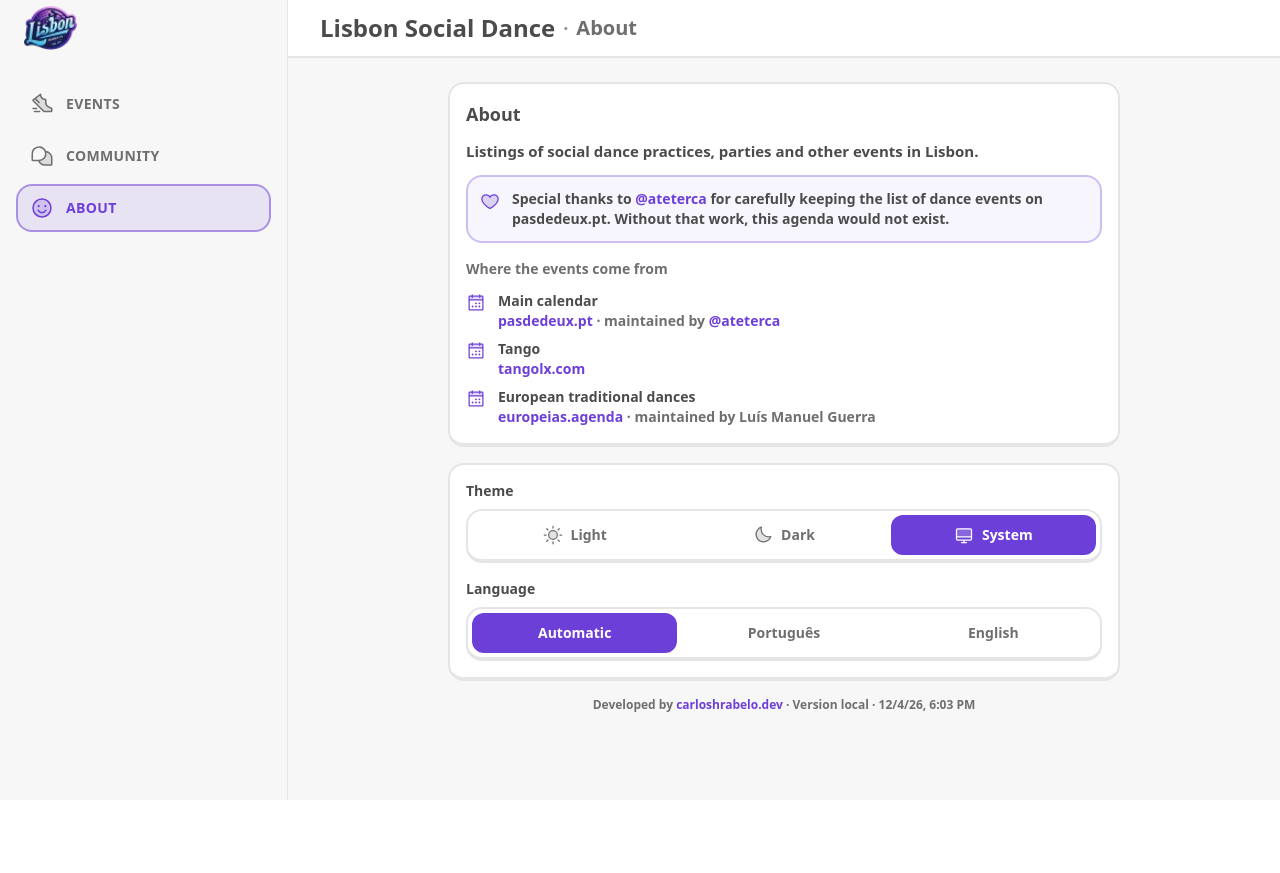
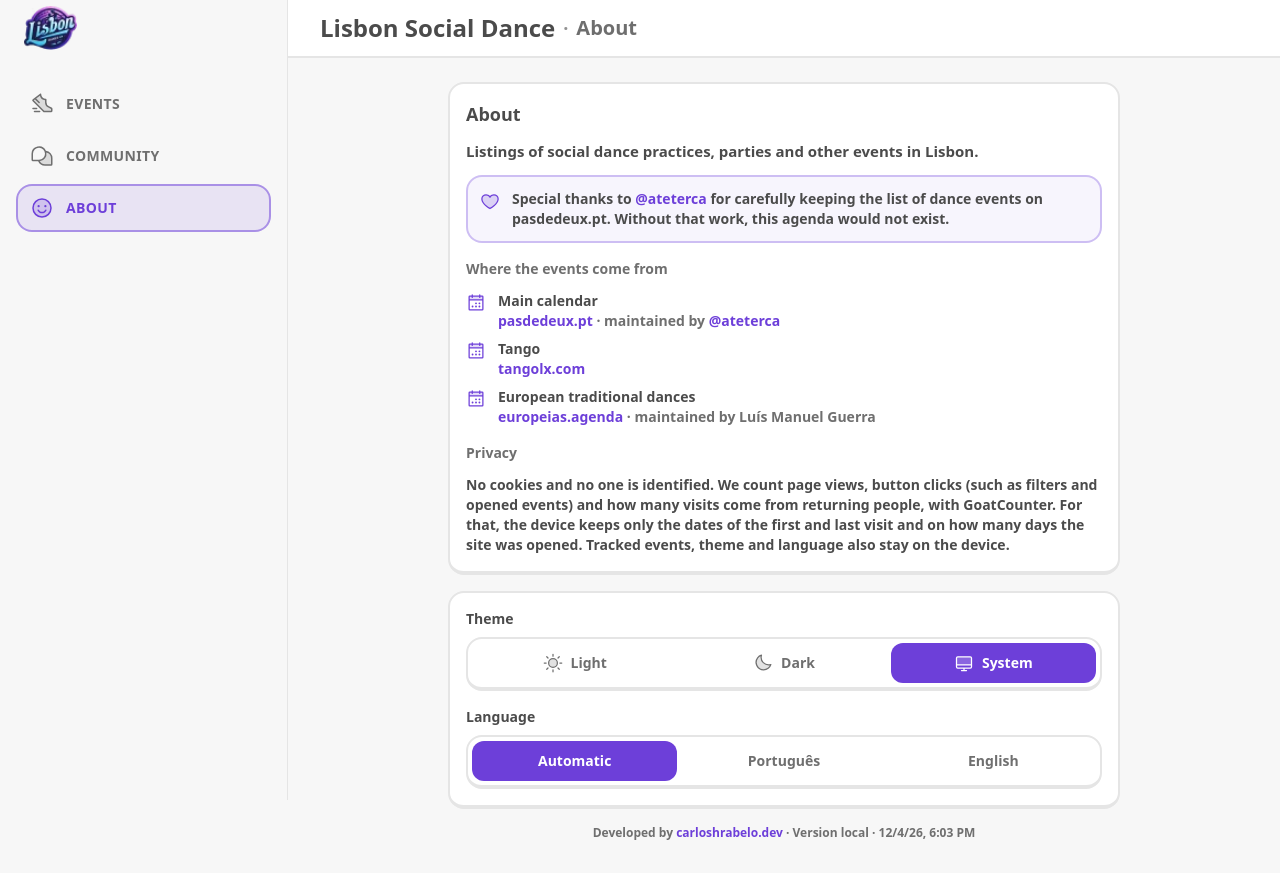
Before and after one commit to carloshrabelo/ai, a React (Vite) app: page /about in a window 1280 px wide. Before the commit the page ends 800 px from the top, so only its background shows below. Built offline with nearby package versions, Linux system fonts and the light colour scheme; no server answers; a web font is replaced by a local one.

Commit message:
About: privacy note on what analytics records
No cookies and no identifier: page views, button clicks and returning visits via
GoatCounter; the device keeps only the first/last visit dates and the day count.

Co-Authored-By: Claude Opus 5.5 <noreply@anthropic.com>

```diff
--- a/src/i18n/messages/en.ts
+++ b/src/i18n/messages/en.ts
@@ -127,6 +127,9 @@ export const en: Messages = {
       'for carefully keeping the list of dance events on pasdedeux.pt. Without that work, this agenda would not exist.',
     ],
     sources: 'Where the events come from',
+    privacy: 'Privacy',
+    privacyText:
+      'No cookies and no one is identified. We count page views, button clicks (such as filters and opened events) and how many visits come from returning people, with GoatCounter. For that, the device keeps only the dates of the first and last visit and on how many days the site was opened. Tracked events, theme and language also stay on the device.',
     mainSource: 'Main calendar',
     tangoSource: 'Tango',
     traditionalSource: 'European traditional dances',
--- a/src/i18n/messages/pt.ts
+++ b/src/i18n/messages/pt.ts
@@ -132,6 +132,9 @@ export const pt = {
       'por manter, com tanto cuidado, a lista dos eventos de dança do pasdedeux.pt. Sem esse trabalho, esta agenda não existiria.',
     ],
     sources: 'De onde vêm os eventos',
+    privacy: 'Privacidade',
+    privacyText:
+      'Sem cookies e sem identificar ninguém. Contamos as páginas vistas, os cliques nos botões (como filtros e eventos abertos) e quantas visitas são de quem volta, pelo GoatCounter. Para isso, o aparelho guarda só a data da primeira e da última visita e em quantos dias o site foi aberto. Os eventos acompanhados, o tema e o idioma também ficam só no aparelho.',
     mainSource: 'Calendário principal',
     tangoSource: 'Tango',
     traditionalSource: 'Danças tradicionais europeias',
--- a/src/pages/Info.tsx
+++ b/src/pages/Info.tsx
@@ -74,6 +74,8 @@ export default function Info() {
             </li>
           ))}
         </ul>
+        <h3 className="pt-1 text-sm font-bold text-fg-muted">{t.info.privacy}</h3>
+        <p className="text-sm">{t.info.privacyText}</p>
       </Card>
 
       {/* Rótulo em cima e botões sempre embaixo, ocupando a largura (não mudam de lugar). */}
```
Also changed, not shown: 1 other file (tests, documents, lock files or other folders).
